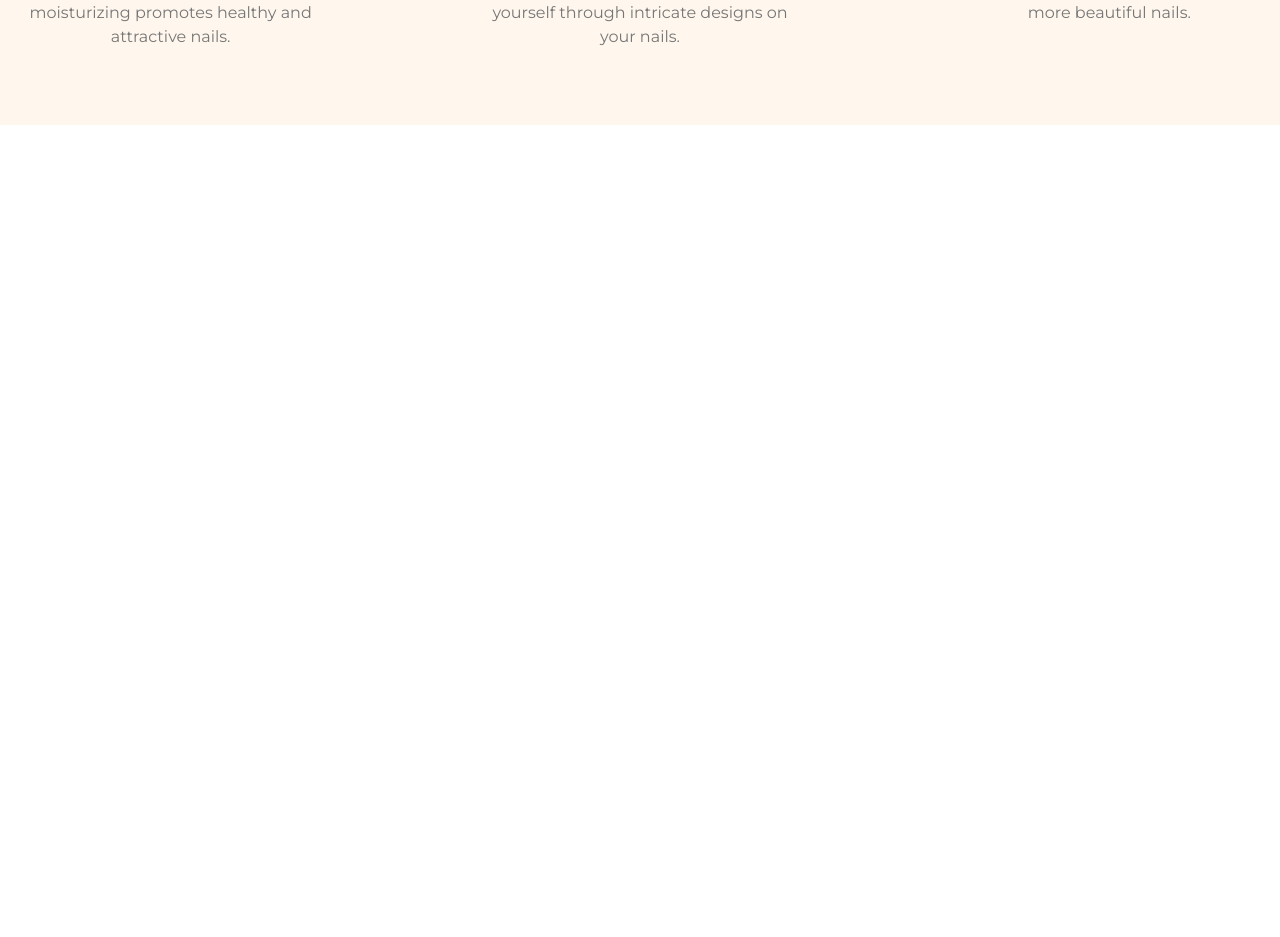
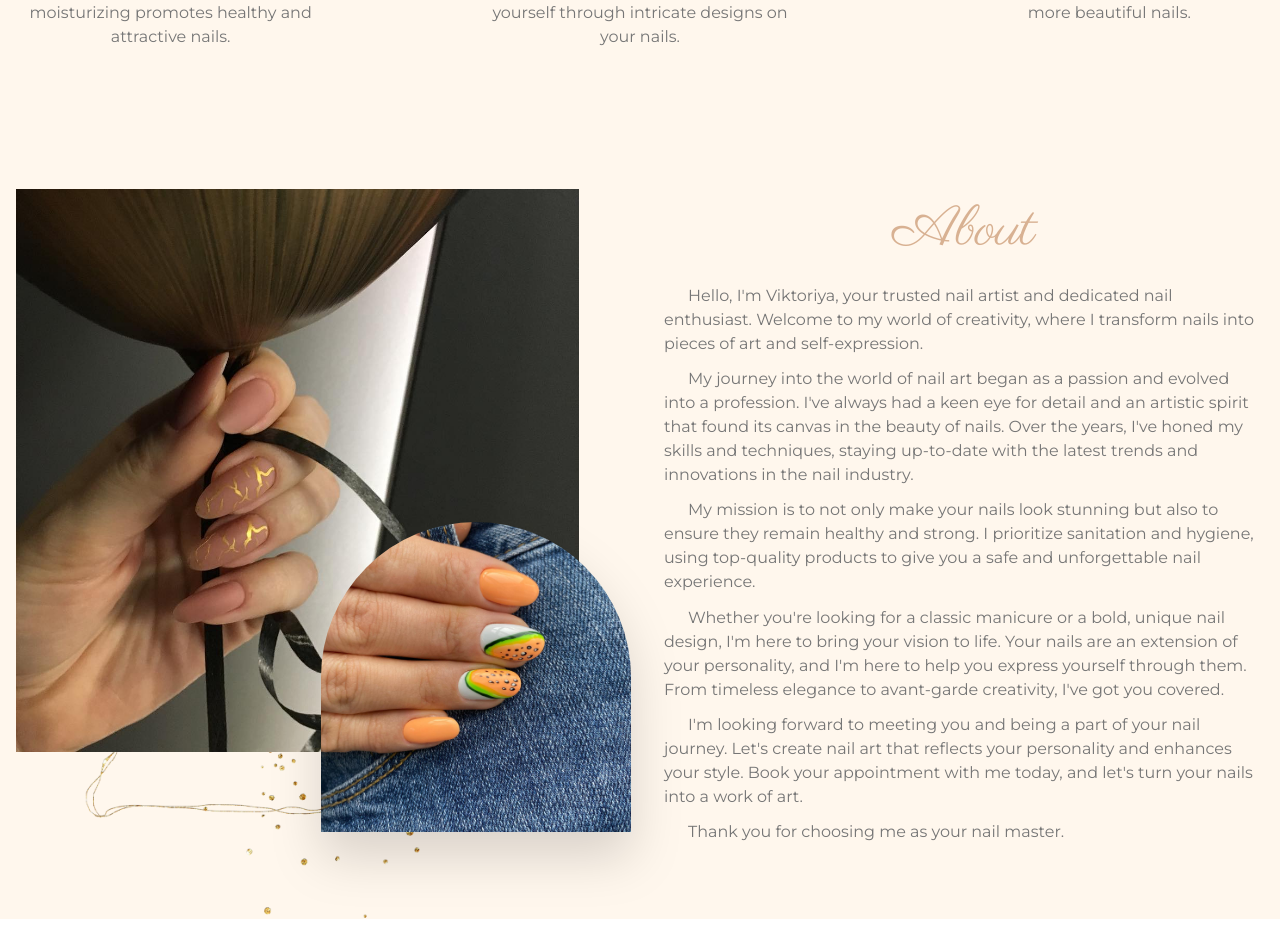
Before and after one commit to TatianaNovitskaya/beauty-nation, a Next.js app: page / in a window 1280 px wide. Shown: the part 1382-2319 px from the top of the page. Before the commit the page ends 1507 px from the top, so only its background shows below. Built offline with nearby package versions, Linux system fonts and the light colour scheme; a web font is replaced by a local one.

Commit message:
Added about section

```diff
--- a/src/app/page.js
+++ b/src/app/page.js
@@ -2,6 +2,7 @@
 import MainSection from "@/components/sections/MainSection";
 import Book from "@/components/sections/Book";
 import Service from "@/components/sections/Service";
+import About from "@/components/sections/About";
 
 export default function Home() {
   return (
@@ -9,6 +10,7 @@ export default function Home() {
       <MainSection/>
       <Book/>
       <Service/>
+      <About/>
     </main>
   )
 }
--- /dev/null
+++ b/src/components/sections/About.js
@@ -0,0 +1,30 @@
+import {Montserrat, Parisienne} from 'next/font/google'
+import Image from "next/image";
+
+const montserrat = Montserrat({subsets: ['latin'], weight: ["400", "600"]})
+const parisienne = Parisienne({subsets: ['latin'], weight: ["400"]})
+
+export default function About() {
+    return (
+        <section className={"py-[4rem]"} id={"about"}>
+            <div className={`${montserrat.className} flex text-[#767676] container  h-full relative grid-cols-2 gap-[3rem]`}>
+                <div className={"w-1/2 relative"}>
+                    <Image src={"/work-6.jpg"} alt={"work-6"} width={563} height={704} className={"relative z-10"}/>
+                    <Image src={"/decor-2.png"} alt={"decor-2"} width={463} height={504} className={"absolute left-0 -bottom-[8rem] rotate-90"}/>
+                    <Image src={"/work-1.jpg"} alt={"work-23"} className={"absolute z-20 rounded-tl-[10rem] drop-shadow-2xl left-[25%] top-[50%] translate-x-1/2 rounded-tr-[10rem]"} width={310} height={838}/>
+                </div>
+                <div className={"w-1/2"}>
+                    <article>
+                        <h2 className={`${parisienne.className} text-center text-[3.5rem] text-[#D8B192] mb-1.5rem`}>About</h2>
+                        <p className={"indent-6 my-[0.7rem]"}>Hello, I'm Viktoriya, your trusted nail artist and dedicated nail enthusiast. Welcome to my world of creativity, where I transform nails into pieces of art and self-expression.</p>
+                        <p className={"indent-6 my-[0.7rem]"}>My journey into the world of nail art began as a passion and evolved into a profession. I've always had a keen eye for detail and an artistic spirit that found its canvas in the beauty of nails. Over the years, I've honed my skills and techniques, staying up-to-date with the latest trends and innovations in the nail industry.</p>
+                        <p className={"indent-6 my-[0.7rem]"}>My mission is to not only make your nails look stunning but also to ensure they remain healthy and strong. I prioritize sanitation and hygiene, using top-quality products to give you a safe and unforgettable nail experience.</p>
+                        <p className={"indent-6 my-[0.7rem]"}>Whether you're looking for a classic manicure or a bold, unique nail design, I'm here to bring your vision to life. Your nails are an extension of your personality, and I'm here to help you express yourself through them. From timeless elegance to avant-garde creativity, I've got you covered.</p>
+                        <p className={"indent-6 my-[0.7rem]"}>I'm looking forward to meeting you and being a part of your nail journey. Let's create nail art that reflects your personality and enhances your style. Book your appointment with me today, and let's turn your nails into a work of art.</p>
+                        <p className={"indent-6 my-[0.7rem]"}>Thank you for choosing me as your nail master.</p>
+                    </article>
+                </div>
+            </div>
+        </section>
+    )
+}
```
